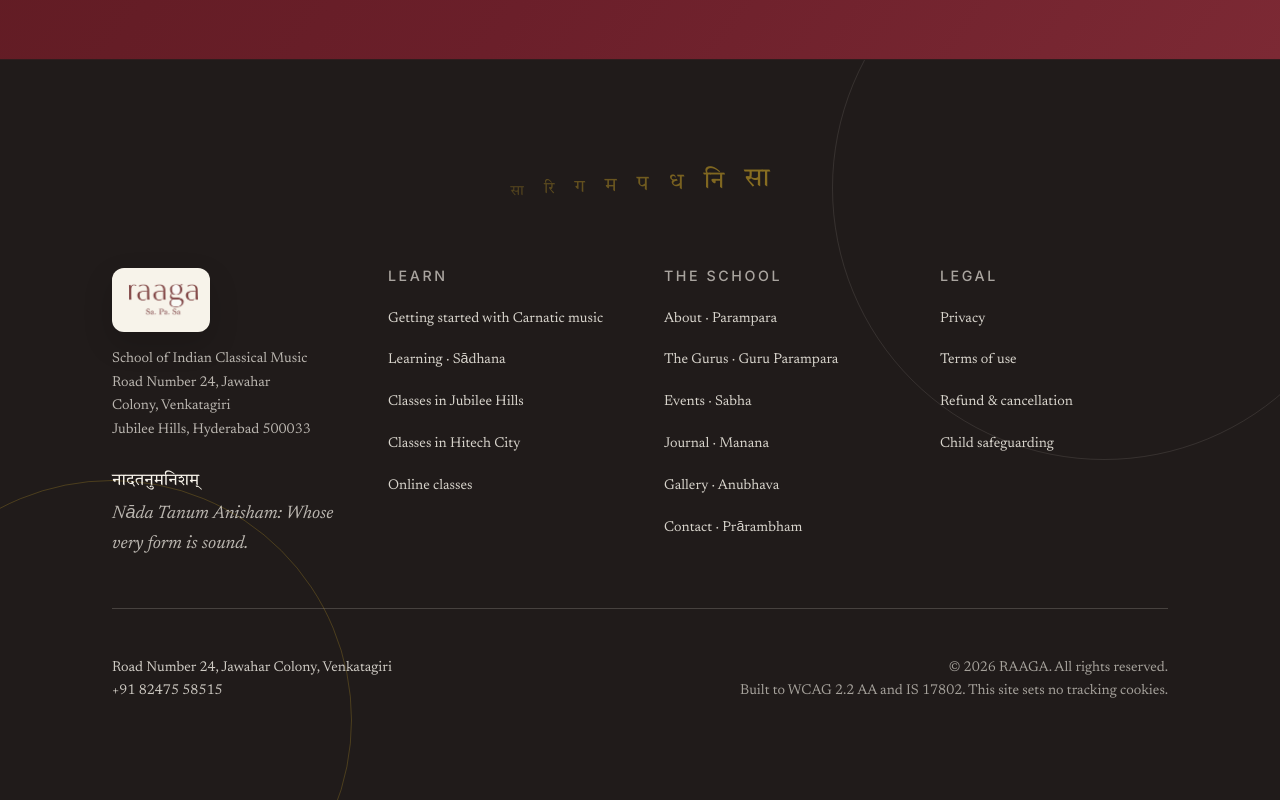
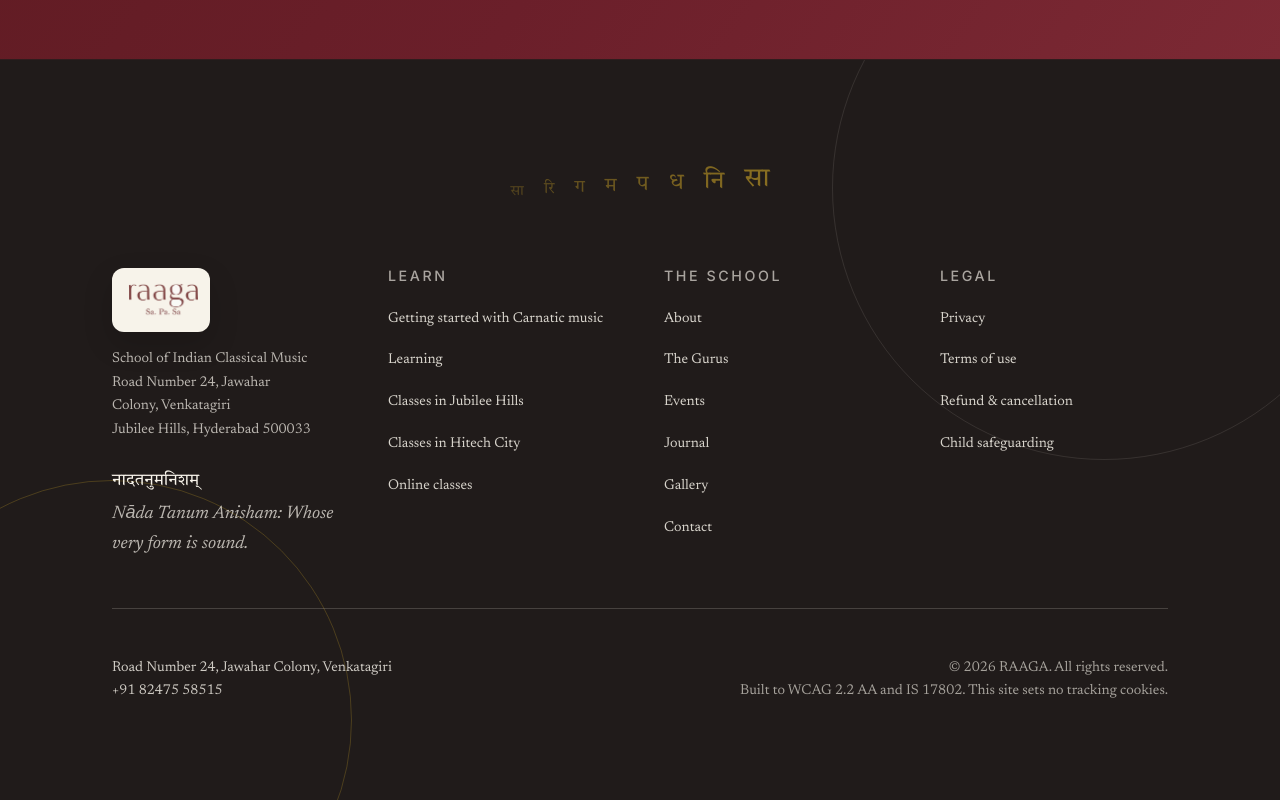
Before and after one commit to himacharan128/theraaga-web, a Next.js app: page / in a window 1280 px wide. Shown: the part 5944-6744 px from the top of the page. Built offline with nearby package versions, Linux system fonts and the light colour scheme.

Commit message:
Use the header's plain labels in the footer
The Sanskrit suffixes were removed from the header for usability; the footer
still showed them, so the same link had two names.

```diff
--- a/src/components/layout/Footer.tsx
+++ b/src/components/layout/Footer.tsx
@@ -29,7 +29,7 @@
       title: 'Learn',
       links: [
         { label: 'Getting started with Carnatic music', href: '/getting-started' },
-        { label: 'Learning · Sādhana', href: '/learning' },
+        { label: 'Learning', href: '/learning' },
         { label: 'Classes in Jubilee Hills', href: '/music-classes/jubilee-hills' },
         { label: 'Classes in Hitech City', href: '/music-classes/hitech-city' },
         { label: 'Online classes', href: '/online-classes' },
@@ -38,12 +38,12 @@
     {
       title: 'The school',
       links: [
-        { label: 'About · Parampara', href: '/about' },
-        { label: 'The Gurus · Guru Parampara', href: '/gurus' },
-        { label: 'Events · Sabha', href: '/events' },
-        { label: 'Journal · Manana', href: '/journal' },
-        { label: 'Gallery · Anubhava', href: '/gallery' },
-        { label: 'Contact · Prārambham', href: '/contact' },
+        { label: 'About', href: '/about' },
+        { label: 'The Gurus', href: '/gurus' },
+        { label: 'Events', href: '/events' },
+        { label: 'Journal', href: '/journal' },
+        { label: 'Gallery', href: '/gallery' },
+        { label: 'Contact', href: '/contact' },
       ],
     },
     {
```
